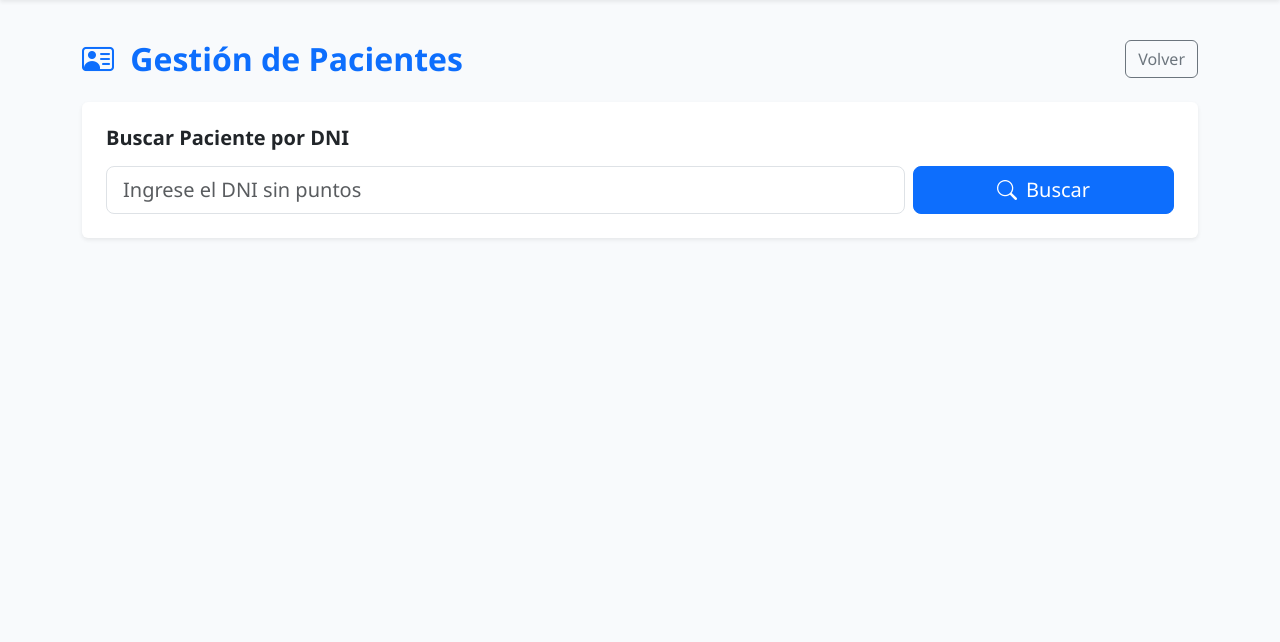
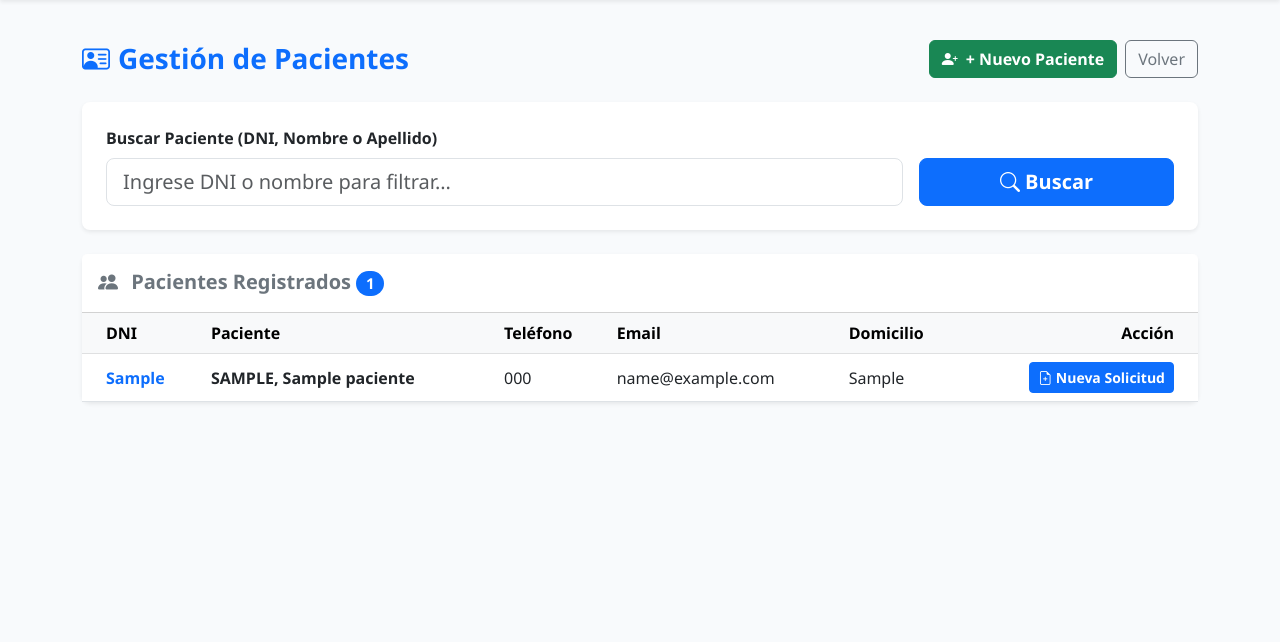
Before and after one commit to Villada-PG3/trabajo-practico-integrador-laboratorio_analisis_bioquimico, a Django app: page /recepcion/pacientes/gestion/ in a window 1280 px wide. Shown: the part 58-700 px from the top of the page. Run offline with Django 5.2, Linux system fonts and the light colour scheme; a user stored in the database is signed in; tables that the repository leaves empty hold one stand-in row (values such as "Sample post").

Commit message:
feat: creacion de pacientes por parte del recepcionista

```diff
--- a/analisis_bioquimico/templates/analisis_bioquimico/recepcion/gestion_paciente.html
+++ b/analisis_bioquimico/templates/analisis_bioquimico/recepcion/gestion_paciente.html
@@ -1,194 +1,151 @@
-
 {% extends 'analisis_bioquimico/base.html' %}
 
+{% block title %}Gestión de Pacientes - Laboratorio SAC{% endblock %}
+
 {% block content %}
-
 <div class="container py-4">
 
+  <!-- Encabezado y Acciones -->
   <div class="d-flex justify-content-between align-items-center mb-4">
-        <h2 class="fw-bold text-primary m-0">
-            <i class="bi bi-person-vcard me-2"></i>
-            Gestión de Pacientes
+    <h2 class="h3 fw-bold text-primary mb-0 d-flex align-items-center gap-2">
+      <i class="bi bi-person-vcard"></i> Gestión de Pacientes
     </h2>
-
-        <a href="{% url 'analisis_bioquimico:panel_recepcion' %}"
-           class="btn btn-outline-secondary">
-            Volver
-        </a>
+    <div class="d-flex gap-2">
+      <button type="button" class="btn btn-success fw-bold d-flex align-items-center gap-2" data-bs-toggle="modal" data-bs-target="#modalNuevoPaciente">
+        <i class="bi bi-person-plus-fill"></i> + Nuevo Paciente
+      </button>
+      <a href="{% url 'analisis_bioquimico:panel_recepcion' %}" class="btn btn-outline-secondary">Volver</a>
+    </div>
   </div>
 
-    <!-- BÚSQUEDA -->
-    <div class="card border-0 shadow-sm mb-4">
+  <!-- Buscador -->
+  <div class="card shadow-sm border-0 mb-4 rounded-3">
     <div class="card-body p-4">
-
-            <h5 class="fw-bold mb-3">
-                Buscar Paciente por DNI
-            </h5>
-
-            <form method="GET" class="row g-2">
-
+      <form method="GET" action="" class="row g-3 align-items-end">
         <div class="col-md-9">
+          <label for="inputDni" class="form-label fw-bold">Buscar Paciente (DNI, Nombre o Apellido)</label>
           <input
             type="text"
             name="dni"
+            id="inputDni"
             class="form-control form-control-lg"
-                        placeholder="Ingrese el DNI sin puntos"
-                        value="{{ dni_busqueda }}"
-                        maxlength="15"
-                        required
+            placeholder="Ingrese DNI o nombre para filtrar..."
+            value="{{ query }}"
           >
         </div>
-
-                <div class="col-md-3">
-                    <button type="submit"
-                            class="btn btn-primary btn-lg w-100">
-                        <i class="bi bi-search me-1"></i>
-                        Buscar
+        <div class="col-md-3 d-flex gap-2">
+          <button type="submit" class="btn btn-primary btn-lg w-100 fw-bold">
+            <i class="bi bi-search"></i> Buscar
           </button>
+          {% if query %}
+            <a href="{% url 'analisis_bioquimico:gestion_pacientes' %}" class="btn btn-outline-secondary btn-lg" title="Limpiar filtro">
+              <i class="bi bi-x-lg"></i>
+            </a>
+          {% endif %}
         </div>
-
       </form>
     </div>
   </div>
 
-    <!-- ALTA / EDICIÓN -->
-    {% if dni_busqueda and form %}
-
-    <div class="card border-0 shadow-sm">
-
-        <div class="card-header bg-white py-3">
-
-            {% if paciente %}
-                <h5 class="mb-0 text-warning">
-                    <i class="bi bi-pencil-square me-1"></i>
-                    Editar Datos de Contacto
+  <!-- Listado de Pacientes -->
+  <div class="card shadow-sm border-0 rounded-3">
+    <div class="card-header bg-white py-3 d-flex justify-content-between align-items-center">
+      <h5 class="mb-0 fw-bold text-secondary">
+        <i class="bi bi-people-fill me-2"></i> Pacientes Registrados
+        <span class="badge bg-primary rounded-pill">{{ pacientes|length }}</span>
       </h5>
-                <small class="text-muted">
-                    Paciente encontrado. Los datos de identidad
-                    no se pueden modificar desde esta pantalla.
-                </small>
+    </div>
+    <div class="card-body p-0">
+      {% if pacientes %}
+        <div class="table-responsive">
+          <table class="table table-hover align-middle mb-0">
+            <thead class="table-light">
+              <tr>
+                <th class="ps-4">DNI</th>
+                <th>Paciente</th>
+                <th>Teléfono</th>
+                <th>Email</th>
+                <th>Domicilio</th>
+                <th class="text-end pe-4">Acción</th>
+              </tr>
+            </thead>
+            <tbody>
+              {% for p in pacientes %}
+                <tr>
+                  <td class="ps-4 fw-bold text-primary">{{ p.dni }}</td>
+                  <td class="fw-bold">{{ p.apellido|upper }}, {{ p.nombre }}</td>
+                  <td>{{ p.telefono|default:"-" }}</td>
+                  <td>{{ p.email|default:"-" }}</td>
+                  <td>{{ p.domicilio|default:"-" }}</td>
+                  <td class="text-end pe-4">
+                    <a href="{% url 'analisis_bioquimico:recepcion_crear_solicitud' %}?paciente_id={{ p.id }}" class="btn btn-sm btn-primary fw-bold">
+                      <i class="bi bi-file-earmark-plus"></i> Nueva Solicitud
+                    </a>
+                  </td>
+                </tr>
+              {% endfor %}
+            </tbody>
+          </table>
+        </div>
       {% else %}
-                <h5 class="mb-0 text-success">
-                    <i class="bi bi-person-plus-fill me-1"></i>
-                    Registrar Nuevo Paciente
-                </h5>
-            {% endif %}
-
-        </div>
-
-        <div class="card-body p-4">
-
-            <form method="POST">
-                {% csrf_token %}
-                <input
-                    type="hidden"
-                    name="dni_busqueda"
-                    value="{{ dni_busqueda }}"
-                >
-                {% if form.non_field_errors %}
-                    <div class="alert alert-danger">
-                        {{ form.non_field_errors }}
+        <div class="p-5 text-center">
+          <i class="bi bi-person-x text-warning display-4 mb-3 d-block"></i>
+          <h5 class="fw-bold">No se encontraron pacientes con "{{ query }}"</h5>
+          <p class="text-muted">¿Deseás crearlo como un paciente nuevo?</p>
+          <button type="button" class="btn btn-success fw-bold" data-bs-toggle="modal" data-bs-target="#modalNuevoPaciente">
+            + Registrar Paciente {{ query }}
+          </button>
         </div>
       {% endif %}
-
-                <div class="row g-3">
-
-                    <div class="col-md-4">
-                        <label class="form-label fw-bold">
-                            DNI
-                        </label>
-                        {{ form.dni }}
-                        <div class="text-danger small">
-                            {{ form.dni.errors }}
-                        </div>
-                    </div>
-
-                    <div class="col-md-4">
-                        <label class="form-label fw-bold">
-                            Nombre
-                        </label>
-                        {{ form.nombre }}
-                        <div class="text-danger small">
-                            {{ form.nombre.errors }}
-                        </div>
-                    </div>
-
-                    <div class="col-md-4">
-                        <label class="form-label fw-bold">
-                            Apellido
-                        </label>
-                        {{ form.apellido }}
-                        <div class="text-danger small">
-                            {{ form.apellido.errors }}
-                        </div>
-                    </div>
-
-                    <div class="col-md-6">
-                        <label class="form-label fw-bold">
-                            Correo Electrónico
-                        </label>
-                        {{ form.email }}
-                        <div class="text-danger small">
-                            {{ form.email.errors }}
-                        </div>
-                    </div>
-
-                    <div class="col-md-6">
-                        <label class="form-label fw-bold">
-                            Teléfono
-                        </label>
-                        {{ form.telefono }}
-                        <div class="text-danger small">
-                            {{ form.telefono.errors }}
-                        </div>
-                    </div>
-
-                    <div class="col-12">
-                        <label class="form-label fw-bold">
-                            Domicilio
-                        </label>
-                        {{ form.domicilio }}
-                        <div class="text-danger small">
-                            {{ form.domicilio.errors }}
     </div>
   </div>
 
 </div>
 
-                <div class="mt-4 d-flex justify-content-between">
-
-                    {% if paciente %}
-                        <a
-                            href="{% url 'analisis_bioquimico:recepcion_crear_solicitud' %}?paciente_id={{ paciente.id }}"
-                            class="btn btn-outline-primary"
-                        >
-                            Crear Solicitud para este Paciente
-                        </a>
-                    {% else %}
-                        <span></span>
-                    {% endif %}
-
-                    <button type="submit"
-                            class="btn {% if paciente %}btn-warning{% else %}btn-success{% endif %}">
-
-                        {% if paciente %}
-                            Guardar Cambios
-                        {% else %}
-                            Registrar Paciente
-                        {% endif %}
-
-                    </button>
-
+<!-- Modal Crear Paciente -->
+<div class="modal fade" id="modalNuevoPaciente" tabindex="-1" aria-labelledby="modalNuevoPacienteLabel" aria-hidden="true">
+  <div class="modal-dialog modal-dialog-centered">
+    <div class="modal-content border-0 shadow-lg rounded-4">
+      <div class="modal-header bg-primary text-white">
+        <h5 class="modal-title fw-bold" id="modalNuevoPacienteLabel">Registrar Nuevo Paciente</h5>
+        <button type="button" class="btn-close btn-close-white" data-bs-dismiss="modal" aria-label="Close"></button>
       </div>
-
+      <form method="POST" action="">
+        {% csrf_token %}
+        <div class="modal-body p-4">
+          <div class="mb-3">
+            <label class="form-label fw-bold">DNI</label>
+            {{ form.dni }}
+          </div>
+          <div class="row mb-3">
+            <div class="col-md-6">
+              <label class="form-label fw-bold">Nombre</label>
+              {{ form.nombre }}
+            </div>
+            <div class="col-md-6">
+              <label class="form-label fw-bold">Apellido</label>
+              {{ form.apellido }}
+            </div>
+          </div>
+          <div class="mb-3">
+            <label class="form-label fw-bold">Email</label>
+            {{ form.email }}
+          </div>
+          <div class="mb-3">
+            <label class="form-label fw-bold">Teléfono</label>
+            {{ form.telefono }}
+          </div>
+          <div class="mb-3">
+            <label class="form-label fw-bold">Domicilio</label>
+            {{ form.domicilio }}
+          </div>
+        </div>
+        <div class="modal-footer bg-light">
+          <button type="button" class="btn btn-secondary" data-bs-dismiss="modal">Cancelar</button>
+          <button type="submit" class="btn btn-success fw-bold">Guardar Paciente</button>
+        </div>
       </form>
-
     </div>
-
   </div>
-
-    {% endif %}
-
 </div>
-
 {% endblock %}
--- a/analisis_bioquimico/views.py
+++ b/analisis_bioquimico/views.py
@@ -709,90 +709,32 @@ def reportes_laboratorio(request):
 # SECCIÓN: MÓDULO 1 - RECEPCIÓN DE RECETA
 # ==========================================
 def gestion_pacientes(request):
-    """
-    Gestión de pacientes desde Recepción.
-
-    - Buscar por DNI.
-    - Registrar si no existe.
-    - Actualizar datos de contacto si existe.
-    """
-
-    if not request.user.is_authenticated:
-        return redirect('analisis_bioquimico:login')
-
-    if not hasattr(request.user, 'recepcionista'):
-        messages.error(
-            request,
-            'No tiene permisos para gestionar pacientes.'
-        )
-        return redirect('analisis_bioquimico:login')
-
-    dni_busqueda = ''
-
-    paciente = None
-    form = None
+    query = request.GET.get('dni', '').strip()
+
+    # Si hay búsqueda, filtramos por DNI, Nombre o Apellido; si no, traemos todos
+    if query:
+        pacientes = Paciente.objects.filter(
+            Q(dni__icontains=query) |
+            Q(nombre__icontains=query) |
+            Q(apellido__icontains=query)
+        )
+    else:
+        pacientes = Paciente.objects.all().order_by('-id')
 
     if request.method == 'POST':
-
-        dni_busqueda = request.POST.get(
-            'dni_busqueda', ''
-        ).strip()
-
-        paciente = Paciente.objects.filter(
-            dni=dni_busqueda
-        ).first()
-
-        form = PacienteForm(
-            request.POST,
-            instance=paciente
-        )
-
+        form = PacienteForm(request.POST)
         if form.is_valid():
-
-            paciente_guardado = form.save()
-
-            if paciente:
-                messages.success(
-                    request,
-                    'Los datos de contacto del paciente '
-                    'se actualizaron correctamente.'
-                )
-            else:
-                messages.success(
-                    request,
-                    'El paciente fue registrado correctamente.'
-                )
-
-            return redirect(
-                'analisis_bioquimico:gestion_pacientes'
-            )
-
+            paciente = form.save()
+            messages.success(request, f'Paciente {paciente.nombre} {paciente.apellido} registrado correctamente.')
+            return redirect(f"{request.path}?dni={paciente.dni}")
     else:
-
-        dni_busqueda = request.GET.get(
-            'dni', ''
-        ).strip()
-
-        if dni_busqueda:
-
-            paciente = Paciente.objects.filter(
-                dni=dni_busqueda
-            ).first()
-
-            form = PacienteForm(
-                instance=paciente,
-                initial={'dni': dni_busqueda}
-            )
-
-    return render(
-        request,
-        'analisis_bioquimico/recepcion/gestion_paciente.html',
-        {
-            'dni_busqueda': dni_busqueda,
-            'paciente': paciente,
-            'form': form,
-        }
-    )
+        form = PacienteForm(initial={'dni': query} if query.isdigit() else None)
+
+    return render(request, 'analisis_bioquimico/recepcion/gestion_paciente.html', {
+        'form': form,
+        'pacientes': pacientes,
+        'query': query
+    })
 def recepcion_crear_solicitud(request):
     """
     Formulario para recepción de receta y creación
--- a/config/settings.py
+++ b/config/settings.py
@@ -104,9 +104,9 @@ AUTH_PASSWORD_VALIDATORS = [
 # Internationalization
 # https://docs.djangoproject.com/en/6.1/topics/i18n/
 
-LANGUAGE_CODE = 'en-us'
+LANGUAGE_CODE = 'es-ar'
 
-TIME_ZONE = 'UTC'
+TIME_ZONE = 'America/Argentina/Buenos_Aires'
 
 USE_I18N = True
 
--- a/manage.py
+++ b/manage.py
@@ -1,4 +1,4 @@
-#!/usr/bin/env python
+#!/usr/bin/env python3
 """Django's command-line utility for administrative tasks."""
 import os
 import sys
```
Lines whose indentation alone changed are shown as unchanged.
